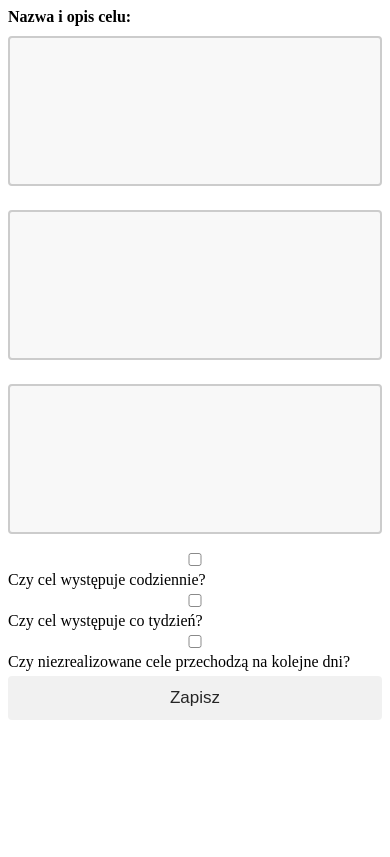
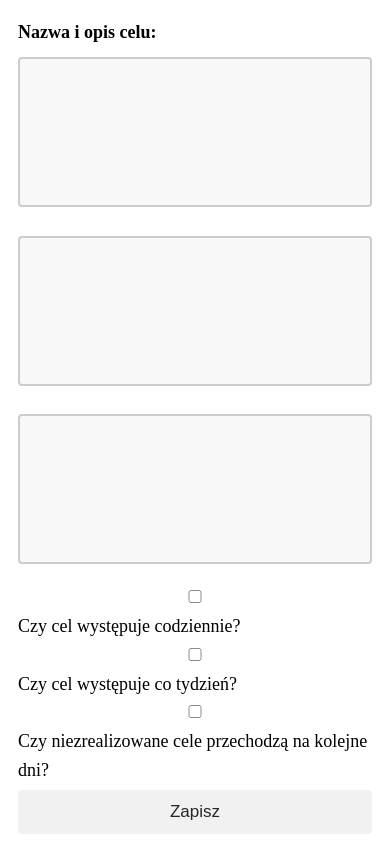
Before and after one commit to wojciech-szyba/siedmiodniowe-cele, a Flask app: template templates/new.html in a window 390 px wide. Before the commit the page ends 720 px from the top, so only its background shows below. Run offline with Flask 3, Linux system fonts and the light colour scheme; the template is opened without the code that fills it, so the values that code supplies are empty; parts of the project's set-up code (start-up, migrations or seed data) failed here and were passed over.

Commit message:
mobile_layout_aligned

```diff
--- a/static/style.css
+++ b/static/style.css
@@ -169,3 +169,20 @@ input:hover,
 .btn:hover {
   opacity: 1;
 }
+
+@media (max-width: 768px) {
+    html {
+        font-size: 18px;  /* BIGGER on mobile */
+    }
+
+    body {
+        padding: 10px;
+        line-height: 1.6;  /* More readable */
+    }
+
+    /* Stack everything vertically */
+    .container, .card {
+        max-width: 100%;
+        margin: 0 auto 20px;
+    }
+}
--- a/templates/base.html
+++ b/templates/base.html
@@ -1,5 +1,6 @@
 <head>
     <meta name="viewport" content="width=device-width, initial-scale=1.0">
+    <link href="https://cdn.jsdelivr.net/npm/bootstrap@5.3/dist/css/bootstrap.min.css" rel="stylesheet">
 </head>
 <title>{% block title %}Siedmiodniowe cele{% endblock %}</title>
 <style>
```
